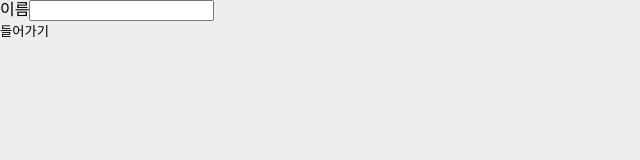
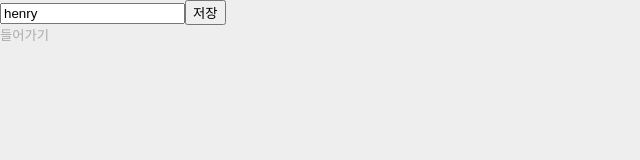
Before and after one commit to User850413/study_2, a React (Vite) app: page / in a window 1280 px wide. Shown: the top 160 px of the page, without its empty margins (0-640 px from the left). Built offline with nearby package versions, Linux system fonts and the light colour scheme.

Commit message:
25/09/26 :recycle: : 유저 정보 저장 방식 수정

```diff
--- a/src/Pages/Main.jsx
+++ b/src/Pages/Main.jsx
@@ -1,55 +1,71 @@
 import { Link, useNavigate } from 'react-router-dom';
-import InfoProvider from '../context/InfoProvider';
+import InfoProvider, { InfoContext } from '../context/InfoProvider';
 import DefaultForm from '../components/UI/Form/DefaultForm';
 import DefaultInput from '../components/UI/Form/DefaultInput';
 import DefaultBtn from '../components/UI/Form/DefaultBtn';
-import { useState } from 'react';
+import { useContext, useState } from 'react';
+import { USER } from '../lib/data/user.d';
+import { useForm } from 'react-hook-form';
 
-const USER_DATAKEYS = ["name"];
-
-const DEFAULT_USER = {
-    name:""
-}
+// localStorage.removeItem("userData");
 
 const Main = () => {
-    const [userData, setUserData] = useState(() => {
-        const rawData = localStorage.getItem("userData");
-        if(!rawData) return DEFAULT_USER;
+    const { setInfo } = useContext(InfoContext);
 
-        const parsedData = JSON.parse(rawData);
-        USER_DATAKEYS.forEach((d) => {
-            if(!(d in parsedData)) alert("잘못된 유저명이 저장되어 있습니다.");
-            localStorage.removeItem("userData");
-        })
-        return parsedData;
+    const [ isFormChecked, setIsFormChecked ] = useState(() =>{
+        const userRawData = localStorage.getItem("userData");
+        if(!userRawData) return false;
+        const userParsedData = JSON.parse(userRawData);
+        if(typeof userParsedData != "object") return false;
+
+        return true;
     });
 
     const navigate = useNavigate();
 
-    const onChangeUserData = (e) => {
-        setUserData(prev => ({...prev, [e.target.name]:e.target.value}));
+    const defaultName = JSON.parse(localStorage.getItem("userData"))?.name;
+
+    const {
+        register, // 폼들 유효성 확인
+        handleSubmit, // 폼 제출
+        watch, // 실시간으로 입력폼 값 확인
+        formState: { errors, isSubmitting, isDirty, isValid }
+    } = useForm({
+        mode: 'onChange' ,
+        defaultValues: {
+            name: defaultName || "henry"
+        }
+    });
+
+    const onSubmit = data => {
+        setInfo(data);
+        localStorage.setItem("userData", JSON.stringify(data));
+
+        setIsFormChecked(true);
     }
 
+    const onError = errors => console.error(errors);
+
+    // 메인 페이지로
     const goToMain = () => {
         navigate("/field");
     }
 
-    const onClickGoToMain = () => {
-        localStorage.setItem("userData", JSON.stringify(userData));
-        goToMain();
-    }
-
     return (
         <div>
-            <ul>
-                <li>
-                    <label htmlFor="input-name">이름</label>
-                    <input type="text" name="name" id="input-name" value={userData.name} onChange={onChangeUserData} />
-                </li>
-            </ul>
-            <button type="button" onClick={onClickGoToMain}>
-                들어가기
-            </button>
+            <form onSubmit={handleSubmit(onSubmit, onError)}>
+                <input
+                    type="text"
+                    placeholder='이름'
+                    {...register('name', {
+                        required: true,
+                        minLength: {value: 1, message: '이름은 필수 입력 사항입니다.'},
+                        onChange: () => setIsFormChecked(false)
+                    })} />
+                <input type="submit" value={"저장"} />
+            </form>
+
+            <button disabled={!isFormChecked} onClick={goToMain}>들어가기</button>
         </div>
     );
 };
--- a/src/components/UI/Modal/Setting.jsx
+++ b/src/components/UI/Modal/Setting.jsx
@@ -1,21 +1,36 @@
-import React, { useEffect, useRef } from 'react';
+import React, { useEffect, useRef, useState } from 'react';
 import Modal from '../../common/Modal';
 
 const SettingModalContent = (props) => {
+    const { userData } = props;
+
     return (
-    <div>
-        설정
-    </div>)
+        <div>
+            유저명 : {userData.name}
+        </div>
+    )
 }
 
 const Setting = (props) => {
+    const [ userData, setUserData ] = useState();
+
+    useEffect(()=>{
+        const storedUserData = localStorage.getItem("userData");
+        if(storedUserData){
+            const parsedUserData = JSON.parse(storedUserData);
+            setUserData(parsedUserData);
+        }else{
+            alert("저장된 유저 정보가 없습니다.");
+        }
+
+    }, []);
+
     const modalRef = useRef(null);
-
     useEffect(() => {
         modalRef.current = new Modal({ className:"myModal user", title:"설정" })
         modalRef.current.open();
 
-        modalRef.current.render(<SettingModalContent {...props} />);
+        modalRef.current.render(<SettingModalContent userData={userData} {...props} />);
 
         return () => {
             modalRef.current.destroy();
--- a/src/context/InfoProvider.jsx
+++ b/src/context/InfoProvider.jsx
@@ -1,13 +1,11 @@
 import React, { createContext, useState } from 'react';
+import { USER } from '../lib/data/user.d';
 
 export const InfoContext = createContext();
 
 const InfoProvider = ({children }) => {
 
-  const [info, setInfo] = useState({
-    name:"henry",
-    age:21
-  });
+  const [info, setInfo] = useState(USER);
 
     return (
         <InfoContext.Provider value={{ info, setInfo }}>
--- /dev/null
+++ b/src/lib/data/user.d.js
@@ -0,0 +1,5 @@
+export const USER = {
+    name : "",
+    exp: 0,
+    stamina: 100
+}
```
